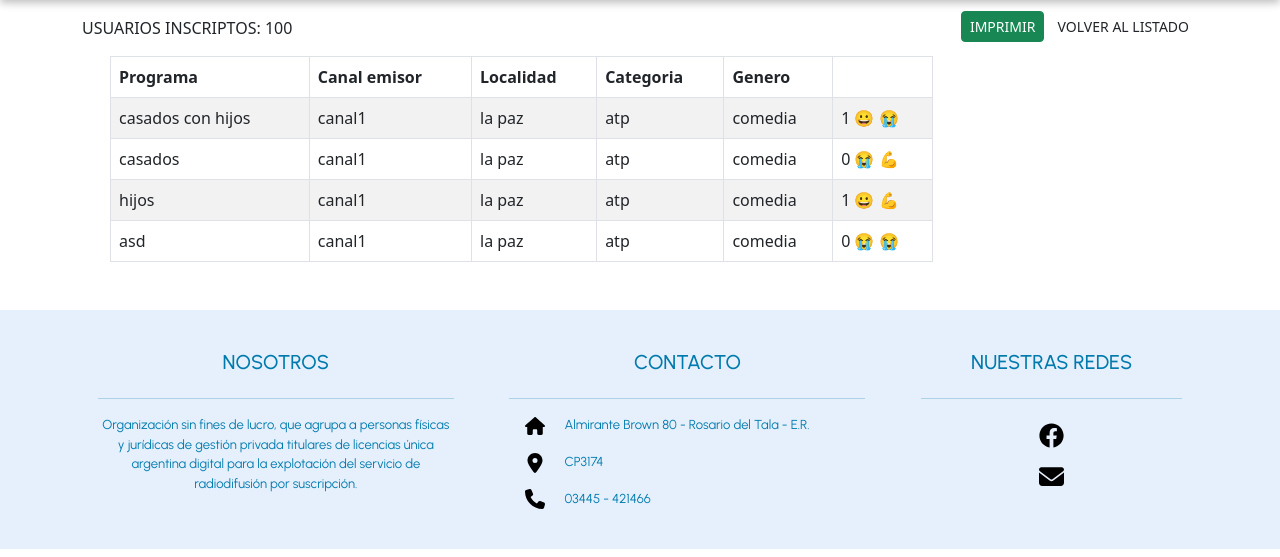
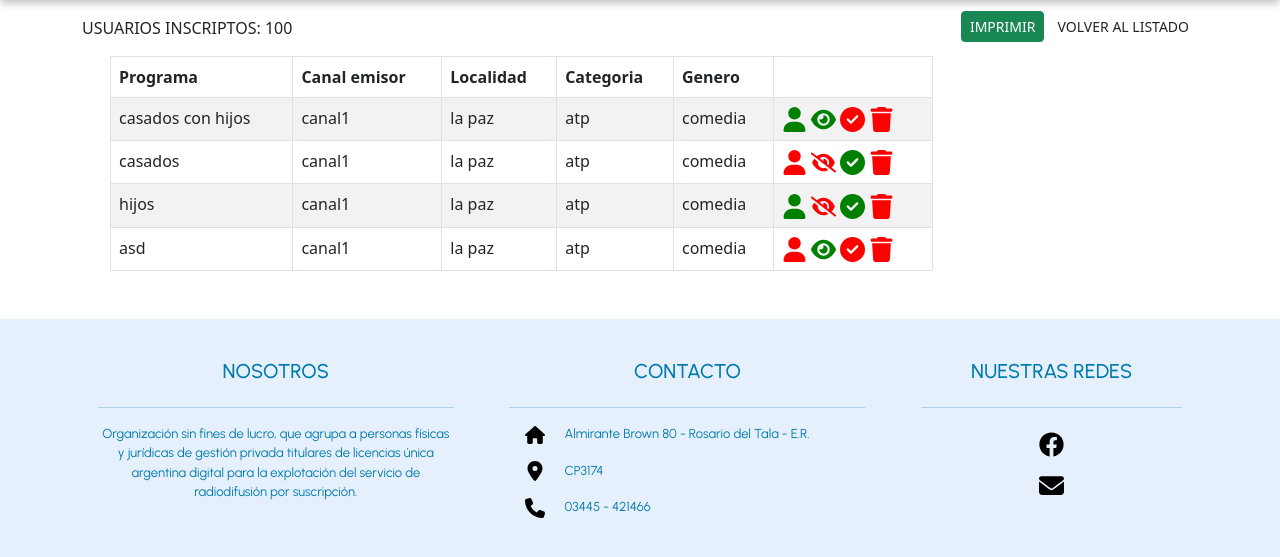
Before and after one commit to kaponero/PaginaAet, a Flask app: page /listado in a window 1280 px wide; the page is wider, and only the part inside the window is pictured. Shown: the part 74-631 px from the top of that part. Run offline with Flask 2, Linux system fonts and the light colour scheme.

Commit message:
agregando iconos

```diff
--- a/app/base/routes.py
+++ b/app/base/routes.py
@@ -212,20 +212,21 @@ def loguin():
 data=[]
 
 class daata():
-    def __init__(self, programa, canal, localidad, categoria, genero, estado, pago):
+    def __init__(self, programa, canal, localidad, categoria, genero, estado, revisado, pago):
         self.programa = programa
         self.canal = canal
         self.localidad = localidad
         self.categoria = categoria
         self.genero = genero
         self.estado = estado
+        self.revisado = revisado
         self.pago = pago
 
 
-data1 = daata("casados con hijos","canal1", "la paz", "atp", "comedia" ,1 ,0)
-data2 = daata("casados ","canal1", "la paz", "atp", "comedia" ,0 ,1)
-data3 = daata(" hijos","canal1", "la paz", "atp", "comedia" ,1,1)
-data4 = daata("asd","canal1", "la paz", "atp", "comedia" ,0,0)
+data1 = daata("casados con hijos","canal1", "la paz", "atp", "comedia" ,1 ,1 ,0)
+data2 = daata("casados ","canal1", "la paz", "atp", "comedia" ,0 ,0,1)
+data3 = daata(" hijos","canal1", "la paz", "atp", "comedia" ,1,0,1)
+data4 = daata("asd","canal1", "la paz", "atp", "comedia" ,0,1,0)
 
 data.append(data1)
 data.append(data2)
--- a/app/home/templates/listado.html
+++ b/app/home/templates/listado.html
@@ -41,17 +41,26 @@
                       <td>{{ registro.localidad }}</td>
                       <td>{{ registro.categoria }}</td>
                       <td>{{ registro.genero }} </td>
-                      <td>{{ registro.estado }}
-                        {% if(registro.estado == 1) %}
-                            😀
+                      <td><svg xmlns="http://www.w3.org/2000/svg" viewBox="0 0 448 512" width="25px" height="25px"><path d="M224 256A128 128 0 1 0 224 0a128 128 0 1 0 0 256zm-45.7 48C79.8 304 0 383.8 0 482.3C0 498.7 13.3 512 29.7 512H418.3c16.4 0 29.7-13.3 29.7-29.7C448 383.8 368.2 304 269.7 304H178.3z"
+                          {% if(registro.estado == 1) %}
+                            fill="#008000"
+                          {% else %}
+                            fill="#FF0000"
+                          {% endif %}
+                        /></svg>
+                        {% if(registro.revisado == 1) %}
+                        <svg xmlns="http://www.w3.org/2000/svg" viewBox="0 0 576 512" width="25px" height="25px"><path d="M288 32c-80.8 0-145.5 36.8-192.6 80.6C48.6 156 17.3 208 2.5 243.7c-3.3 7.9-3.3 16.7 0 24.6C17.3 304 48.6 356 95.4 399.4C142.5 443.2 207.2 480 288 480s145.5-36.8 192.6-80.6c46.8-43.5 78.1-95.4 93-131.1c3.3-7.9 3.3-16.7 0-24.6c-14.9-35.7-46.2-87.7-93-131.1C433.5 68.8 368.8 32 288 32zM144 256a144 144 0 1 1 288 0 144 144 0 1 1 -288 0zm144-64c0 35.3-28.7 64-64 64c-7.1 0-13.9-1.2-20.3-3.3c-5.5-1.8-11.9 1.6-11.7 7.4c.3 6.9 1.3 13.8 3.2 20.7c13.7 51.2 66.4 81.6 117.6 67.9s81.6-66.4 67.9-117.6c-11.1-41.5-47.8-69.4-88.6-71.1c-5.8-.2-9.2 6.1-7.4 11.7c2.1 6.4 3.3 13.2 3.3 20.3z" fill="#008000"/></svg>
                         {% else %}
-                            😭
+                        <svg xmlns="http://www.w3.org/2000/svg" viewBox="0 0 640 512" width="25px" height="25px"><path d="M38.8 5.1C28.4-3.1 13.3-1.2 5.1 9.2S-1.2 34.7 9.2 42.9l592 464c10.4 8.2 25.5 6.3 33.7-4.1s6.3-25.5-4.1-33.7L525.6 386.7c39.6-40.6 66.4-86.1 79.9-118.4c3.3-7.9 3.3-16.7 0-24.6c-14.9-35.7-46.2-87.7-93-131.1C465.5 68.8 400.8 32 320 32c-68.2 0-125 26.3-169.3 60.8L38.8 5.1zM223.1 149.5C248.6 126.2 282.7 112 320 112c79.5 0 144 64.5 144 144c0 24.9-6.3 48.3-17.4 68.7L408 294.5c8.4-19.3 10.6-41.4 4.8-63.3c-11.1-41.5-47.8-69.4-88.6-71.1c-5.8-.2-9.2 6.1-7.4 11.7c2.1 6.4 3.3 13.2 3.3 20.3c0 10.2-2.4 19.8-6.6 28.3l-90.3-70.8zM373 389.9c-16.4 6.5-34.3 10.1-53 10.1c-79.5 0-144-64.5-144-144c0-6.9 .5-13.6 1.4-20.2L83.1 161.5C60.3 191.2 44 220.8 34.5 243.7c-3.3 7.9-3.3 16.7 0 24.6c14.9 35.7 46.2 87.7 93 131.1C174.5 443.2 239.2 480 320 480c47.8 0 89.9-12.9 126.2-32.5L373 389.9z" fill="#FF0000"/></svg>
                         {% endif %}
-                        {% if(registro.pago == 1) %}
-                            💪
-                        {% else %}
-                            😭
-                        {% endif %}
+                        <svg xmlns="http://www.w3.org/2000/svg" viewBox="0 0 512 512" width="25px" height="25px"><path d="M256 512A256 256 0 1 0 256 0a256 256 0 1 0 0 512zM369 209L241 337c-9.4 9.4-24.6 9.4-33.9 0l-64-64c-9.4-9.4-9.4-24.6 0-33.9s24.6-9.4 33.9 0l47 47L335 175c9.4-9.4 24.6-9.4 33.9 0s9.4 24.6 0 33.9z"
+                          {% if(registro.pago == 1) %}
+                            fill="#008000"
+                          {% else %}
+                            fill="#FF0000"
+                          {% endif %}
+                        /></svg>
+                        <svg xmlns="http://www.w3.org/2000/svg" viewBox="0 0 448 512" width="25px" height="25px"><path d="M135.2 17.7L128 32H32C14.3 32 0 46.3 0 64S14.3 96 32 96H416c17.7 0 32-14.3 32-32s-14.3-32-32-32H320l-7.2-14.3C307.4 6.8 296.3 0 284.2 0H163.8c-12.1 0-23.2 6.8-28.6 17.7zM416 128H32L53.2 467c1.6 25.3 22.6 45 47.9 45H346.9c25.3 0 46.3-19.7 47.9-45L416 128z" fill="#FF0000"/></svg>
                     </td>
                   </tr>
               {% endfor %}
```
